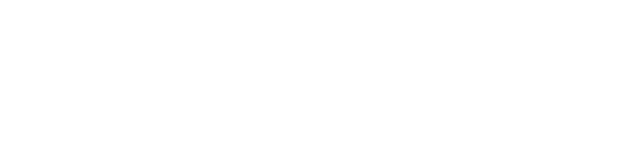
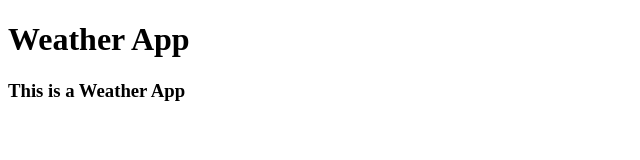
Before and after one commit to Gurv-Saini/weather-app, a plain HTML site: page index.html in a window 1280 px wide. Shown: the whole page, without its empty margins (0-640 px from the left). Drawn offline with Linux system fonts and the light colour scheme.

Commit message:
Added headings

```diff
--- a/index.html
+++ b/index.html
@@ -6,6 +6,7 @@
     <title>Weather App</title>
 </head>
 <body>
-
+    <h1>Weather App</h1>
+    <h3>This is a Weather App</h3>
 </body>
 </html>
```
